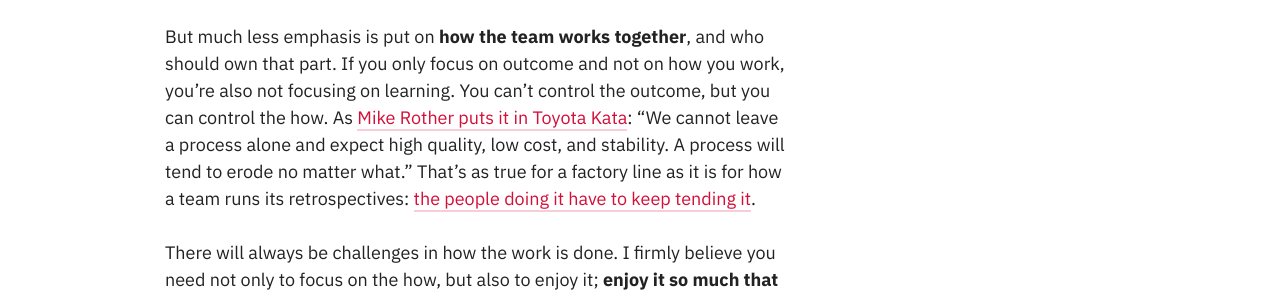
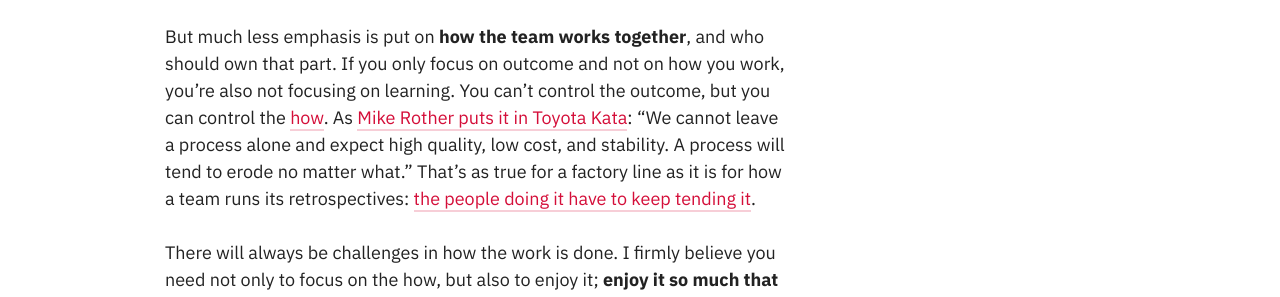
Before and after one commit to akikoo/akikoo.github.io, a Jekyll site: the page built from _posts/2026-09-08-enjoying-the-process-is-the-point.html, in a window 1280 px wide and 900 px high, scrolled down 619 px. Shown: the part 235-532 px from the top of the window. Built offline with Jekyll 4.4.1, drawn with Linux system fonts in a browser that asks for light colours; some web fonts are replaced; some of the changed lines change nothing that is shown.

Commit message:
Add link

```diff
--- a/_posts/2026-09-08-enjoying-the-process-is-the-point.html
+++ b/_posts/2026-09-08-enjoying-the-process-is-the-point.html
@@ -20,5 +20,5 @@ image:
 </figure>
 
 <p>What’s the role of <strong>ways of working</strong> in today’s working life? I don’t mean a rigid set of steps handed down from above, but the <em>living process shaped by the people doing the work</em>. Most people stress the importance of <strong>outcome</strong>: the change you create in the world. That’s ultimately what drives profit, not just the thing you shipped.</p>
-<p>But much less emphasis is put on <strong>how the team works together</strong>, and who should own that part. If you only focus on outcome and not on how you work, you’re also not focusing on learning. You can’t control the outcome, but you can control the how. As <a href="/log/2025/11/28/we-cannot-leave-a-process-alone/">Mike Rother puts it in Toyota Kata</a>: <q>We cannot leave a process alone and expect high quality, low cost, and stability. A process will tend to erode no matter what.</q> That’s as true for a factory line as it is for how a team runs its retrospectives: <a href="/log/2025/07/06/breaking-free-from-the-capability-trap/">the people doing it have to keep tending it</a>.</p>
+<p>But much less emphasis is put on <strong>how the team works together</strong>, and who should own that part. If you only focus on outcome and not on how you work, you’re also not focusing on learning. You can’t control the outcome, but you can control the <a href="/log/2019/01/28/focus-on-how-you-work-not-why/">how</a>. As <a href="/log/2025/11/28/we-cannot-leave-a-process-alone/">Mike Rother puts it in Toyota Kata</a>: <q>We cannot leave a process alone and expect high quality, low cost, and stability. A process will tend to erode no matter what.</q> That’s as true for a factory line as it is for how a team runs its retrospectives: <a href="/log/2025/07/06/breaking-free-from-the-capability-trap/">the people doing it have to keep tending it</a>.</p>
 <p>There will always be challenges in how the work is done. I firmly believe you need not only to focus on the how, but also to enjoy it; <strong>enjoy it so much that you make time to improve it</strong>. Not for the sake of it, but because that’s where the learning happens, and that’s what makes better outcomes possible. Easier said when you have the stability to choose it, I know.</p>
```
